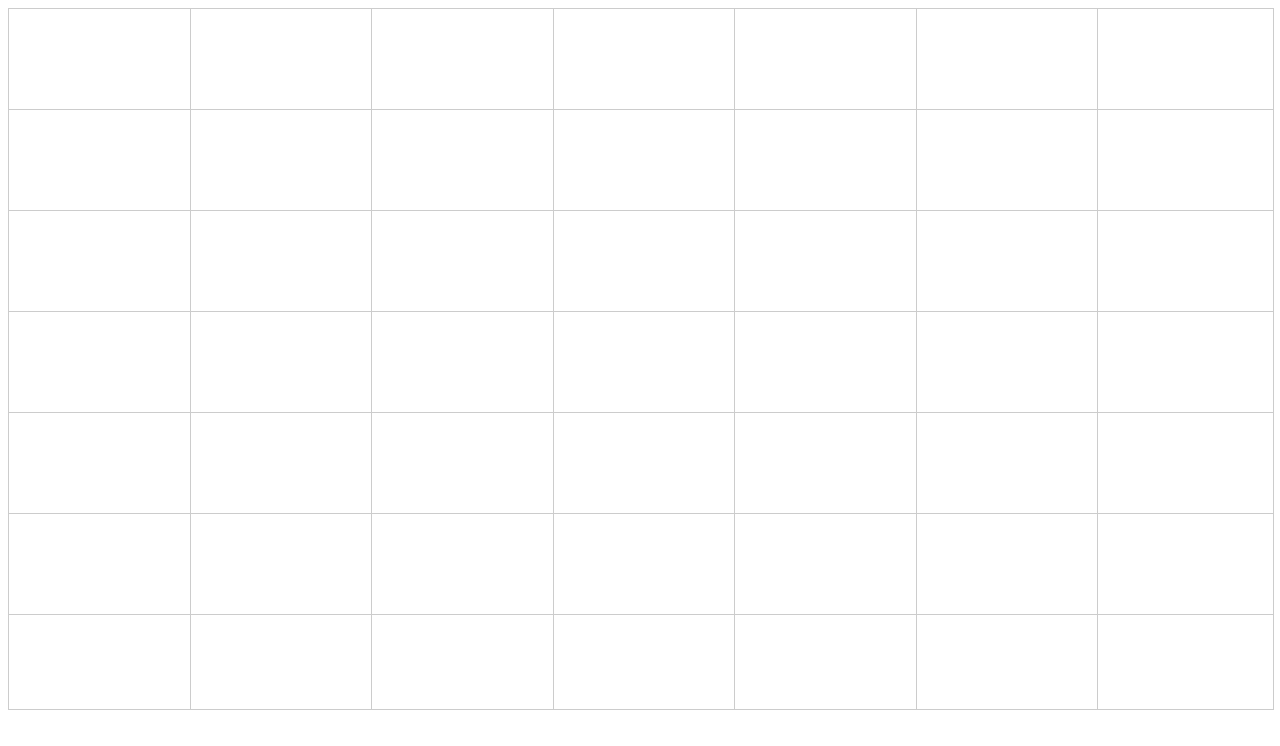
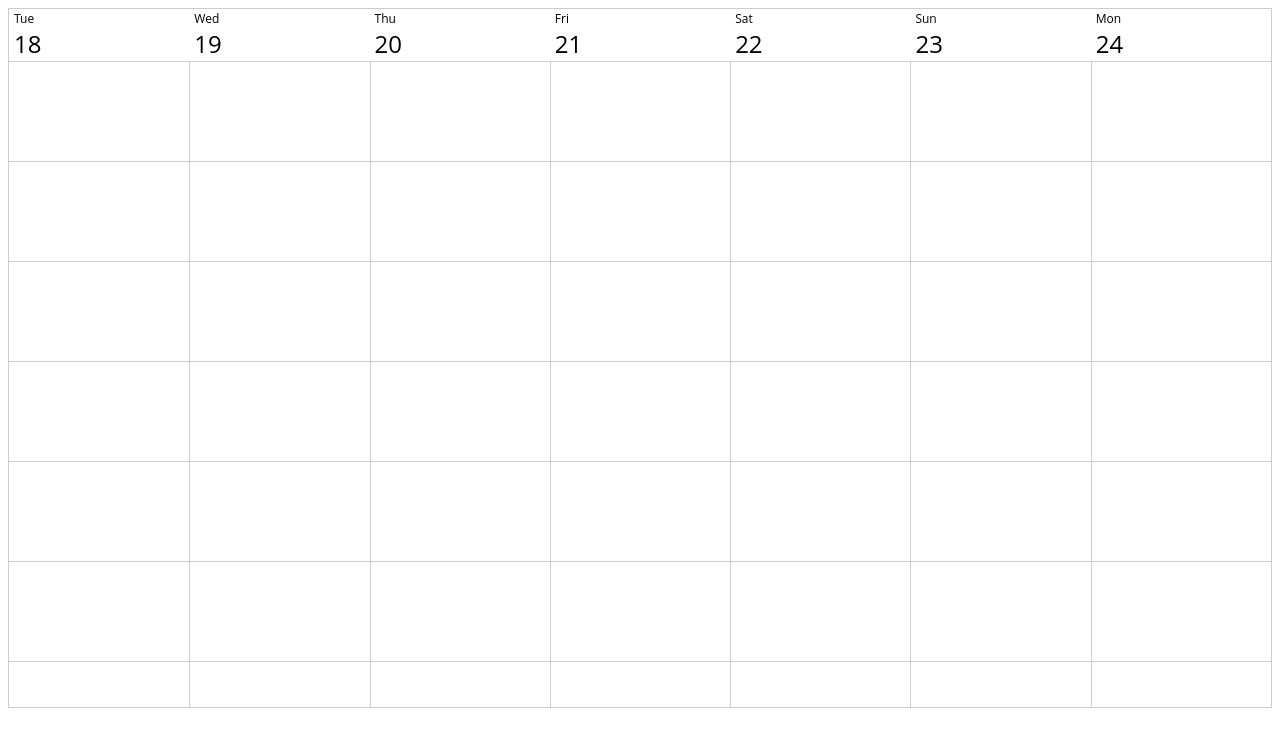
Before and after one commit to eden-lane/week-calendar, a React (Create React App) app: page / in a window 1280 px wide. Shown: the top 746 px of the page. Built offline with nearby package versions, Linux system fonts and the light colour scheme.

Commit message:
wip: DaysView

```diff
--- a/src/App.tsx
+++ b/src/App.tsx
@@ -51,6 +51,7 @@ const events: CalendarEvent<Task>[] = [
 const GlobalStyle = createGlobalStyle`
   * {
     font-family: 'Open Sans';
+    box-sizing: border-box;
   }
 `;
 
--- a/src/WeekCalendar/views/DayView.tsx
+++ b/src/WeekCalendar/views/DayView.tsx
@@ -4,7 +4,8 @@ import {
   eachDayOfInterval,
   eachHourOfInterval,
   endOfDay,
-  startOfDay
+  startOfDay,
+  format
 } from "date-fns";
 import React, { useEffect, useRef, useState } from "react";
 import styled from "styled-components";
@@ -45,15 +46,18 @@ export const DayView = (props: Props) => {
     );
   };
 
-  const { containerStyle, visibleItemsRender, onScroll } = useVirtualized<Date>(
-    {
-      items: days,
-      itemSize: width / 7,
-      windowSize: width,
-      offscreenItems: 10,
-      renderItem
-    }
-  );
+  const {
+    containerStyle,
+    visibleItemsRender,
+    visibleItems,
+    onScroll
+  } = useVirtualized<Date>({
+    items: days,
+    itemSize: width / 7,
+    windowSize: width,
+    offscreenItems: 10,
+    renderItem
+  });
 
   const getDays = (range: Interval) => {
     return eachDayOfInterval(range);
@@ -72,7 +76,15 @@ export const DayView = (props: Props) => {
     <>
       <Days ref={rootRef}>
         <Container style={{ width: containerStyle.size }}>
-          {visibleItemsRender}
+          <Header>
+            {visibleItems.map((date) => (
+              <Date width={width / 7}>
+                <div>{format(date, "EE")}</div>
+                <div>{format(date, "dd")}</div>
+              </Date>
+            ))}
+          </Header>
+          <Hours>{visibleItemsRender}</Hours>
         </Container>
       </Days>
     </>
@@ -82,12 +94,35 @@ export const DayView = (props: Props) => {
 const Days = styled.div`
   height: 100%;
   width: 100%;
+  display: flex;
+  flex-direction: column;
   overflow: scroll;
 `;
 
 const Container = styled.div`
   position: relative;
   white-space: nowrap;
+  flex-grow: 1;
+  overflow: hidden;
+`;
+
+const Header = styled.header`
+  white-space: nowrap;
+`;
+
+const Date = styled.div<{ width: number }>`
+  width: ${(p) => p.width}px;
+  display: inline-block;
+  padding: 1px 5px;
+  border-bottom: 1px solid #ccc;
+
+  & div:nth-child(1) {
+    font-size: 12px;
+  }
+
+  & div:nth-child(2) {
+    font-size: 24px;
+  }
 `;
 
 const Day = styled.div<{ width: number }>`
@@ -100,6 +135,10 @@ const Day = styled.div<{ width: number }>`
   }
 `;
 
+const Hours = styled.div`
+  overflow-y: scroll;
+`;
+
 const Hour = styled.div`
   width: 100%;
   height: ${HOUR_HEIGHT}px;
```
